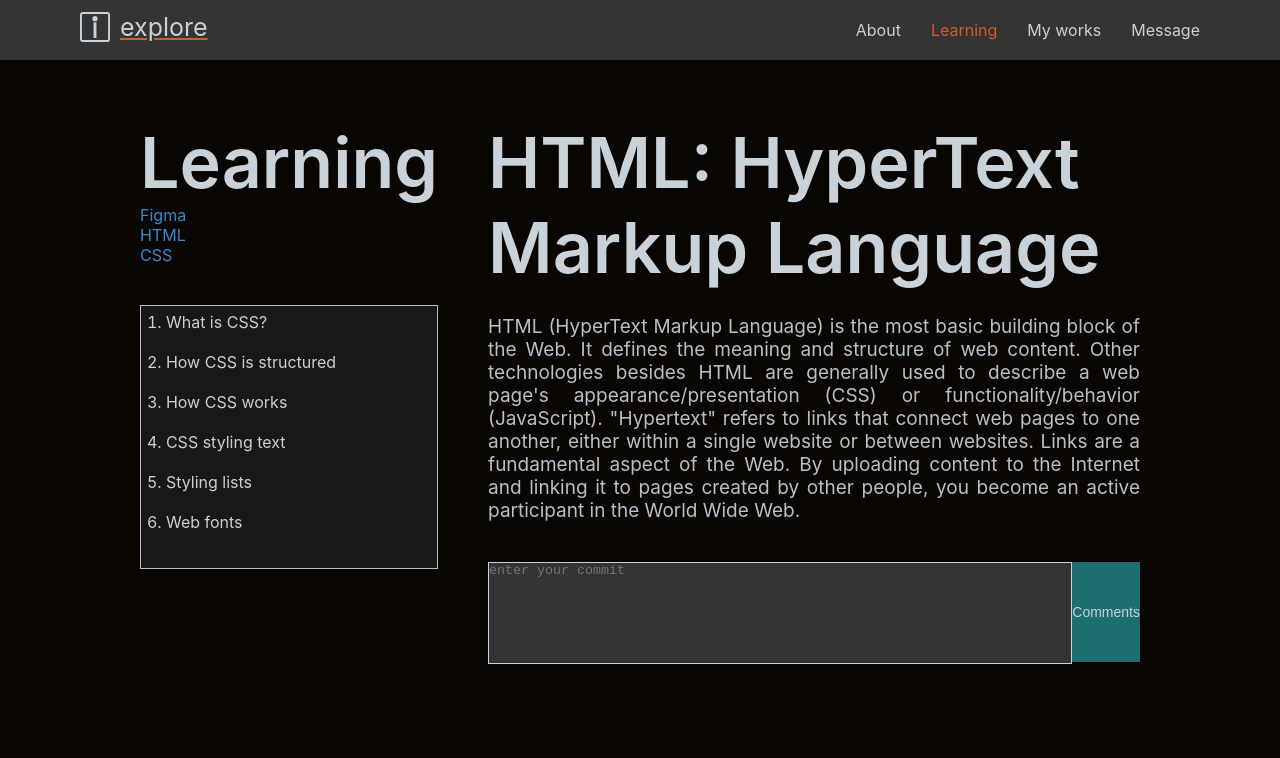
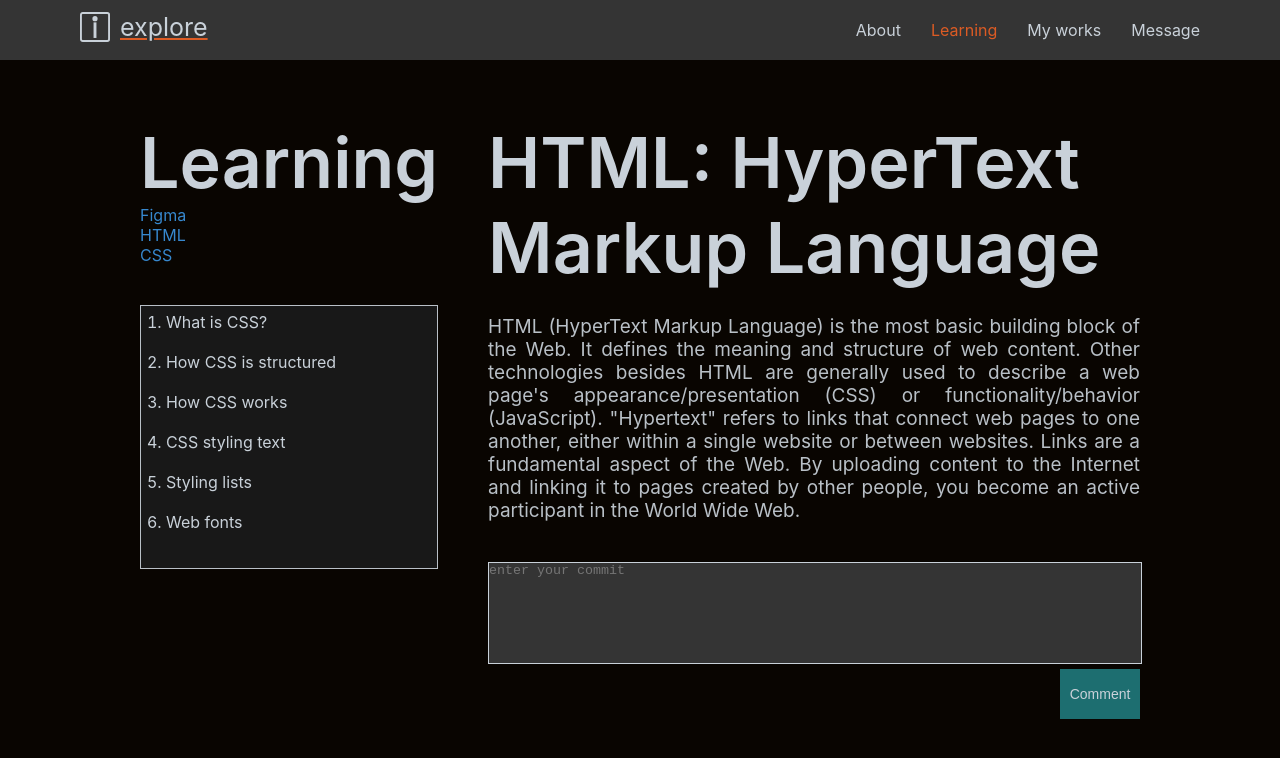
Before and after one commit to DzmitryMiankou/my-app, a React (Create React App) app: page /learning in a window 1280 px wide. Shown: the top 758 px of the page. Built offline with nearby package versions, Linux system fonts and the light colour scheme.

Commit message:
style learning button

```diff
--- a/src/components/main/learning/Learning.jsx
+++ b/src/components/main/learning/Learning.jsx
@@ -59,7 +59,7 @@ const Learning = (props) => {
             value={props.newCommit}
           />
           <button className={styleLearning.button} onClick={add}>
-            Comments
+            Comment
           </button>
         </div>
       </div>
--- a/src/components/main/learning/Learning.module.css
+++ b/src/components/main/learning/Learning.module.css
@@ -30,7 +30,9 @@
 }
 .comment {
   display: flex;
-  height: 100px;
+  flex-direction: column;
+  height: 200px;
+  gap: 5px;
 }
 .comment_text {
   width: 100%;
@@ -47,6 +49,12 @@
   color: #c9d1d9;
   cursor: pointer;
   font-size: 14px;
+  height: 50px;
+  width: 80px;
+  margin-left: auto;
+}
+.button:hover {
+  background-color: #b75226;
 }
 .section__text {
   margin-top: 25px;
```
